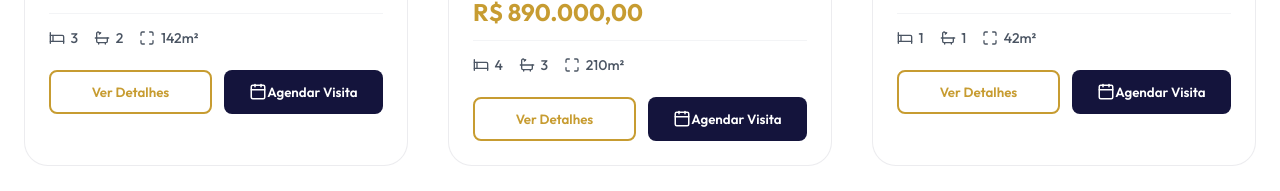
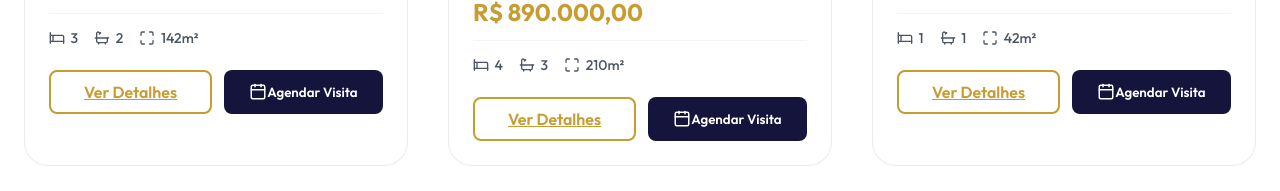
Before and after one commit to The-Wavem/imobiliaria_valdinei, a React (Vite) app: page / in a window 1280 px wide. Shown: the part 1612-1803 px from the top of the page. Built offline with nearby package versions, Linux system fonts and the light colour scheme.

Commit message:
TD-26 Adicionar página de detalhes dos imóveis e integrar com os cards de propriedades

```diff
--- a/src/Router.jsx
+++ b/src/Router.jsx
@@ -1,8 +1,9 @@
 import React from "react";
-import { Routes, Route, Link } from "react-router-dom";
+import { Routes, Route } from "react-router-dom";
 import Home from "@/pages/public/Home";
 import Rent from "@/pages/public/Rent";
 import Buy from "@/pages/public/Buy";
+import PropertyDetail from "@/pages/public/PropertyDetail";
 
 export default function Router() {
   return (
@@ -10,6 +11,7 @@ export default function Router() {
       <Route path="/" element={<Home />} />
       <Route path="/alugar" element={<Rent />} />
       <Route path="/comprar" element={<Buy />} />
+      <Route path="/imovel/:id" element={<PropertyDetail />} />
     </Routes>
   );
 }
--- a/src/components/ui/PropertyCard/PropertyCard.jsx
+++ b/src/components/ui/PropertyCard/PropertyCard.jsx
@@ -1,17 +1,30 @@
 import { MapPin, Heart, Bed, Bath, Maximize, Calendar } from "lucide-react";
+import { Link } from "react-router-dom";
 import Button from "@components/ui/Button/Button.jsx";
+import buttonStyles from "@components/ui/Button/Button.module.css";
 import styles from "./PropertyCard.module.css";
 
 export default function PropertyCard({ property, onViewDetails }) {
   return (
     <article className={styles.card}>
       <div className={styles.imageWrap}>
+        <Link
+          to={`/imovel/${property.id}`}
+          className={styles.cardLink}
+          onClick={(e) => {
+            if (onViewDetails) {
+              e.preventDefault();
+              onViewDetails(property.id);
+            }
+          }}
+        >
           <img
             src={property.image}
             alt={property.title}
             className={styles.image}
             referrerPolicy="no-referrer"
           />
+        </Link>
 
         <div className={styles.badges}>
           <span className={styles.badge}>{property.type}</span>
@@ -31,7 +44,20 @@ export default function PropertyCard({ property, onViewDetails }) {
           <span>{property.location}</span>
         </div>
 
-        <h3 className={styles.title}>{property.title}</h3>
+        <h3 className={styles.title}>
+          <Link
+            to={`/imovel/${property.id}`}
+            className={styles.titleLink}
+            onClick={(e) => {
+              if (onViewDetails) {
+                e.preventDefault();
+                onViewDetails(property.id);
+              }
+            }}
+          >
+            {property.title}
+          </Link>
+        </h3>
 
         <p className={styles.price}>
           {property.price.toLocaleString("pt-BR", {
@@ -56,11 +82,19 @@ export default function PropertyCard({ property, onViewDetails }) {
             <span>{property.area}m²</span>
           </div>
         </div>
-
         <div className={styles.actions}>
-          <Button variant="outline" className={styles.detailsButton} onClick={onViewDetails}>
+          <Link
+            to={`/imovel/${property.id}`}
+            className={`${buttonStyles.btn} ${buttonStyles.outline} ${styles.detailsButton}`}
+            onClick={(e) => {
+              if (onViewDetails) {
+                e.preventDefault();
+                onViewDetails(property.id);
+              }
+            }}
+          >
             Ver Detalhes
-          </Button>
+          </Link>
 
           <Button variant="primary" className={styles.visitButton}>
             <Calendar size={18} />
--- a/src/components/ui/PropertyCard/PropertyCard.module.css
+++ b/src/components/ui/PropertyCard/PropertyCard.module.css
@@ -25,6 +25,17 @@
   height: 100%;
   object-fit: cover;
   transition: transform 0.5s ease;
+}
+
+.cardLink {
+  display: block;
+  color: inherit;
+  text-decoration: none;
+}
+
+.titleLink {
+  color: inherit;
+  text-decoration: none;
 }
 
 .card:hover .image {
--- a/src/pages/public/Home.jsx
+++ b/src/pages/public/Home.jsx
@@ -1,14 +1,21 @@
+import { useNavigate } from "react-router-dom";
 import Hero from "@sections/home/Hero";
 import FeaturedProperties from "@sections/home/FeaturedProperties";
 import Stats from "@sections/home/Stats";
 import Contact from "@sections/home/Contact";
 
 export default function Home() {
+  const navigate = useNavigate();
+
+  const handlePropertyClick = (propertyId) => {
+    navigate(`/imovel/${propertyId}`);
+  };
+
   return (
     <main>
       <Hero />
       <Stats />
-      <FeaturedProperties />
+      <FeaturedProperties onPropertyClick={handlePropertyClick} />
       <Contact />
     </main>
   );
--- a/src/pages/public/PropertyDetail.jsx
+++ b/src/pages/public/PropertyDetail.jsx
@@ -1,7 +1,7 @@
 import { useMemo } from "react";
 import { Link, useParams } from "react-router-dom";
 import { Swiper, SwiperSlide } from "swiper/react";
-import { Navigation } from "swiper";
+import { Navigation } from "swiper/modules";
 import "swiper/css";
 import "swiper/css/navigation";
 import { MapPin, Bed, Bath, Maximize, Phone } from "lucide-react";
@@ -26,6 +26,54 @@ const dummyProperties = [
     ],
     description:
       "Belíssimo studio com acabamento premium, posição solar excelente e acabamento de alto padrão. Próximo a transporte, serviços e com fácil acesso ao centro.",
+  },
+  {
+    id: "1",
+    code: "BUY-001",
+    title: "Apartamento Garden no Batel",
+    location: "Batel, Curitiba",
+    price: 1450000,
+    beds: 3,
+    baths: 2,
+    area: 142,
+    parking: 2,
+    amenities: ["Mobiliado", "Elevador"],
+    images: [
+      "https://images.unsplash.com/photo-1494526585095-c41746248156?auto=format&fit=crop&q=80&w=1600",
+    ],
+    description: "Apartamento garden com áreas amplas, acabamento moderno e excelente localização.",
+  },
+  {
+    id: "2",
+    code: "BUY-002",
+    title: "Casa moderna em condomínio fechado",
+    location: "Santa Felicidade, Curitiba",
+    price: 890000,
+    beds: 4,
+    baths: 3,
+    area: 210,
+    parking: 3,
+    amenities: ["Piscina", "Churrasqueira"],
+    images: [
+      "https://images.unsplash.com/photo-1564013799919-ab600027ffc6?auto=format&fit=crop&q=80&w=1600",
+    ],
+    description: "Casa moderna em condomínio com área externa, projeto contemporâneo e lazer completo.",
+  },
+  {
+    id: "3",
+    code: "STU-001",
+    title: "Studio mobiliado próximo ao centro",
+    location: "Centro, Curitiba",
+    price: 3200,
+    beds: 1,
+    baths: 1,
+    area: 42,
+    parking: 1,
+    amenities: ["Mobiliado", "Elevador"],
+    images: [
+      "https://images.unsplash.com/photo-1502672260266-1c1ef2d93688?auto=format&fit=crop&q=80&w=1600",
+    ],
+    description: "Studio compacto, mobiliado, ótima localização e fácil acesso aos serviços.",
   },
 ];
 
--- a/src/sections/home/FeaturedProperties.jsx
+++ b/src/sections/home/FeaturedProperties.jsx
@@ -44,7 +44,7 @@ const properties = [
   },
 ];
 
-export default function FeaturedProperties() {
+export default function FeaturedProperties({ onPropertyClick }) {
   return (
     <section className={styles.section}>
       <div className={styles.container}>
@@ -62,7 +62,11 @@ export default function FeaturedProperties() {
 
         <div className={styles.grid}>
           {properties.map((property) => (
-            <PropertyCard key={property.id} property={property} />
+            <PropertyCard
+              key={property.id}
+              property={property}
+              onViewDetails={() => onPropertyClick && onPropertyClick(property.id)}
+            />
           ))}
         </div>
       </div>
```
Lines whose indentation alone changed are shown as unchanged.
